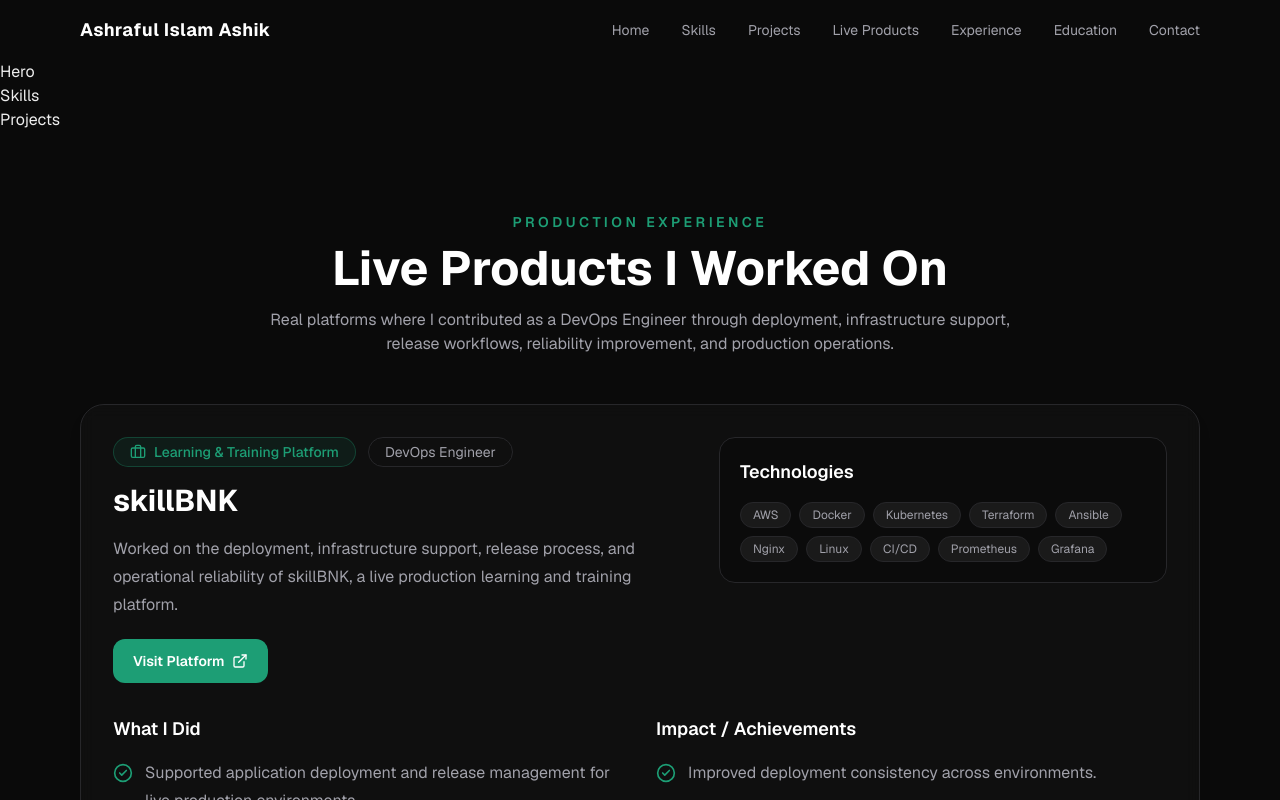
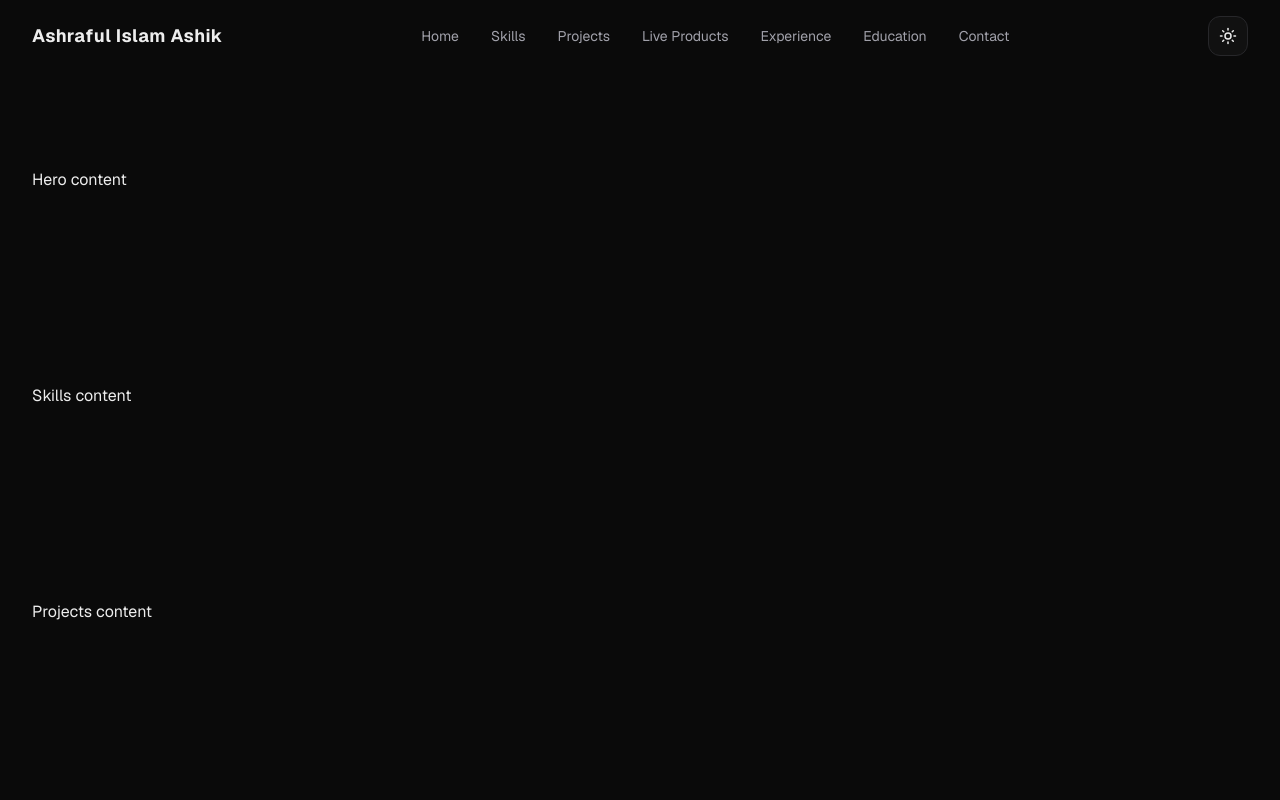
Before and after one commit to ashraful2430/DevOps-Protfolio, a Next.js app: page / in a window 1280 px wide. Shown: the top 800 px of the page. Built offline with nearby package versions, Linux system fonts and the light colour scheme.

Commit message:
added id and updated the design

```diff
--- a/app/globals.css
+++ b/app/globals.css
@@ -10,7 +10,20 @@
   --border: #27272a;
   --primary: #3b82f6;
   --primary-foreground: #ffffff;
-  --accent: #1D9E75;
+  --accent: #1d9e75;
+}
+
+.light {
+  --background: #ffffff;
+  --foreground: #171717;
+  --card: #f8f8f8;
+  --card-foreground: #171717;
+  --muted: #f1f1f1;
+  --muted-foreground: #52525b;
+  --border: #e4e4e7;
+  --primary: #2563eb;
+  --primary-foreground: #ffffff;
+  --accent: #1d9e75;
 }
 
 @theme inline {
@@ -36,7 +49,9 @@
 html,
 body {
   min-height: 100%;
+  max-width: 100%;
   scroll-behavior: smooth;
+  overflow-x: hidden;
 }
 
 body {
@@ -44,3 +59,16 @@
   color: var(--foreground);
   font-family: var(--font-geist-sans), Arial, Helvetica, sans-serif;
 }
+
+img,
+svg,
+video,
+canvas {
+  max-width: 100%;
+  height: auto;
+}
+
+button,
+a {
+  cursor: pointer;
+}
--- a/app/page.tsx
+++ b/app/page.tsx
@@ -10,7 +10,7 @@
 
 export default function Home() {
   return (
-    <main className="min-h-screen bg-background text-foreground">
+    <main className="min-h-screen bg-background text-foreground overflow-x-hidden">
       <Navbar />
       <Hero />
       <Skills />
--- a/components/Contact.tsx
+++ b/components/Contact.tsx
@@ -1,7 +1,9 @@
 export default function Contact() {
   return (
-    <section>
-      Contact
+   <section id="contact" className="py-16 sm:py-20 lg:py-24">
+      <div className="mx-auto w-full max-w-7xl px-4 sm:px-6 lg:px-8">
+        Contact content
+      </div>
     </section>
   );
 }
--- a/components/Education.tsx
+++ b/components/Education.tsx
@@ -1,7 +1,9 @@
 export default function Education() {
   return (
-    <section>
-      Education
+     <section id="education" className="py-16 sm:py-20 lg:py-24">
+      <div className="mx-auto w-full max-w-7xl px-4 sm:px-6 lg:px-8">
+        Education content
+      </div>
     </section>
   );
 }
--- a/components/Experience.tsx
+++ b/components/Experience.tsx
@@ -3,7 +3,7 @@
 
 export default function Experience() {
   return (
-    <section id="experience" className="py-20 px-6 md:px-10 lg:px-20">
+    <section id="experience" className="py-16 sm:py-20 lg:py-24">
       <div className="mx-auto max-w-6xl">
         <div className="mb-12 text-center">
           <p className="text-sm font-semibold uppercase tracking-[0.25em] text-accent">
--- a/components/Footer.tsx
+++ b/components/Footer.tsx
@@ -1,7 +1,9 @@
 export default function Footer() {
   return (
-    <section>
-      Footer
+    <section id="footer" className="py-16 sm:py-20 lg:py-24">
+      <div className="mx-auto w-full max-w-7xl px-4 sm:px-6 lg:px-8">
+        Footer content
+      </div>
     </section>
   );
 }
--- a/components/Hero.tsx
+++ b/components/Hero.tsx
@@ -1,7 +1,9 @@
 export default function Hero() {
   return (
-    <section>
-      Hero
+    <section id="home" className="py-16 sm:py-20 lg:py-24">
+      <div className="mx-auto w-full max-w-7xl px-4 sm:px-6 lg:px-8">
+        Hero content
+      </div>
     </section>
   );
 }
--- a/components/LiveProducts.tsx
+++ b/components/LiveProducts.tsx
@@ -3,7 +3,7 @@
 
 export default function LiveProducts() {
   return (
-    <section id="live-products" className="py-20 px-6 md:px-10 lg:px-20">
+    <section id="live-products" className="py-16 sm:py-20 lg:py-24">
       <div className="mx-auto max-w-7xl">
         <div className="mb-12 text-center">
           <p className="text-sm font-semibold uppercase tracking-[0.25em] text-accent">
--- a/components/Navbar.tsx
+++ b/components/Navbar.tsx
@@ -1,14 +1,19 @@
 "use client";
 
 import { useEffect, useState } from "react";
-import { Menu, X } from "lucide-react";
+import { Menu, Moon, Sun, X } from "lucide-react";
+import { useTheme } from "next-themes";
 import { navLinks, personalInfo } from "@/lib/data";
 
 export default function Navbar() {
   const [isOpen, setIsOpen] = useState(false);
   const [scrolled, setScrolled] = useState(false);
+  const [mounted, setMounted] = useState(false);
+  const { theme, setTheme } = useTheme();
 
   useEffect(() => {
+    setMounted(true);
+
     const handleScroll = () => {
       setScrolled(window.scrollY > 20);
     };
@@ -16,6 +21,25 @@
     window.addEventListener("scroll", handleScroll);
     return () => window.removeEventListener("scroll", handleScroll);
   }, []);
+
+  const handleNavClick = (
+    e: React.MouseEvent<HTMLAnchorElement>,
+    href: string
+  ) => {
+    e.preventDefault();
+
+    const targetId = href.replace("#", "");
+    const element = document.getElementById(targetId);
+
+    if (element) {
+      element.scrollIntoView({
+        behavior: "smooth",
+        block: "start",
+      });
+    }
+
+    setIsOpen(false);
+  };
 
   return (
     <header
@@ -25,16 +49,21 @@
           : "bg-transparent"
       }`}
     >
-      <div className="mx-auto flex max-w-7xl items-center justify-between px-6 py-4 md:px-10 lg:px-20">
-        <a href="#home" className="text-lg font-bold tracking-wide text-white">
+      <div className="mx-auto flex w-full max-w-7xl items-center justify-between px-4 py-4 sm:px-6 lg:px-8">
+        <a
+          href="#home"
+          onClick={(e) => handleNavClick(e, "#home")}
+          className="max-w-[180px] truncate text-sm font-bold tracking-wide text-foreground sm:max-w-none sm:text-base lg:text-lg"
+        >
           {personalInfo.name}
         </a>
 
-        <nav className="hidden items-center gap-8 md:flex">
+        <nav className="hidden items-center gap-6 lg:flex xl:gap-8">
           {navLinks.map((link) => (
             <a
               key={link.name}
               href={link.href}
+              onClick={(e) => handleNavClick(e, link.href)}
               className="text-sm text-muted-foreground transition hover:text-accent"
             >
               {link.name}
@@ -42,24 +71,38 @@
           ))}
         </nav>
 
-        <button
-          className="inline-flex items-center justify-center rounded-xl border border-border p-2 text-white md:hidden"
-          onClick={() => setIsOpen((prev) => !prev)}
-          aria-label="Toggle Menu"
-        >
-          {isOpen ? <X size={20} /> : <Menu size={20} />}
-        </button>
+        <div className="flex items-center gap-2 sm:gap-3">
+          {mounted && (
+            <button
+              type="button"
+              onClick={() => setTheme(theme === "dark" ? "light" : "dark")}
+              className="inline-flex h-10 w-10 items-center justify-center rounded-xl border border-border bg-card text-foreground transition hover:border-accent hover:text-accent"
+              aria-label="Toggle theme"
+            >
+              {theme === "dark" ? <Sun size={18} /> : <Moon size={18} />}
+            </button>
+          )}
+
+          <button
+            type="button"
+            className="inline-flex h-10 w-10 items-center justify-center rounded-xl border border-border bg-card text-foreground transition hover:border-accent hover:text-accent lg:hidden"
+            onClick={() => setIsOpen((prev) => !prev)}
+            aria-label="Toggle menu"
+          >
+            {isOpen ? <X size={18} /> : <Menu size={18} />}
+          </button>
+        </div>
       </div>
 
       {isOpen && (
-        <div className="border-t border-border bg-background/95 px-6 py-4 backdrop-blur-xl md:hidden">
+        <div className="border-t border-border bg-background/95 px-4 py-4 backdrop-blur-xl sm:px-6 lg:hidden">
           <nav className="flex flex-col gap-4">
             {navLinks.map((link) => (
               <a
                 key={link.name}
                 href={link.href}
+                onClick={(e) => handleNavClick(e, link.href)}
                 className="text-sm text-muted-foreground transition hover:text-accent"
-                onClick={() => setIsOpen(false)}
               >
                 {link.name}
               </a>
--- a/components/Projects.tsx
+++ b/components/Projects.tsx
@@ -1,7 +1,9 @@
 export default function Projects() {
   return (
-    <section>
-      Projects
+     <section id="projects" className="py-16 sm:py-20 lg:py-24">
+      <div className="mx-auto w-full max-w-7xl px-4 sm:px-6 lg:px-8">
+        Projects content
+      </div>
     </section>
   );
 }
--- a/components/Skills.tsx
+++ b/components/Skills.tsx
@@ -1,7 +1,9 @@
 export default function Skills() {
   return (
-    <section>
-      Skills
+    <section id="skills" className="py-16 sm:py-20 lg:py-24">
+      <div className="mx-auto w-full max-w-7xl px-4 sm:px-6 lg:px-8">
+        Skills content
+      </div>
     </section>
   );
 }
```
